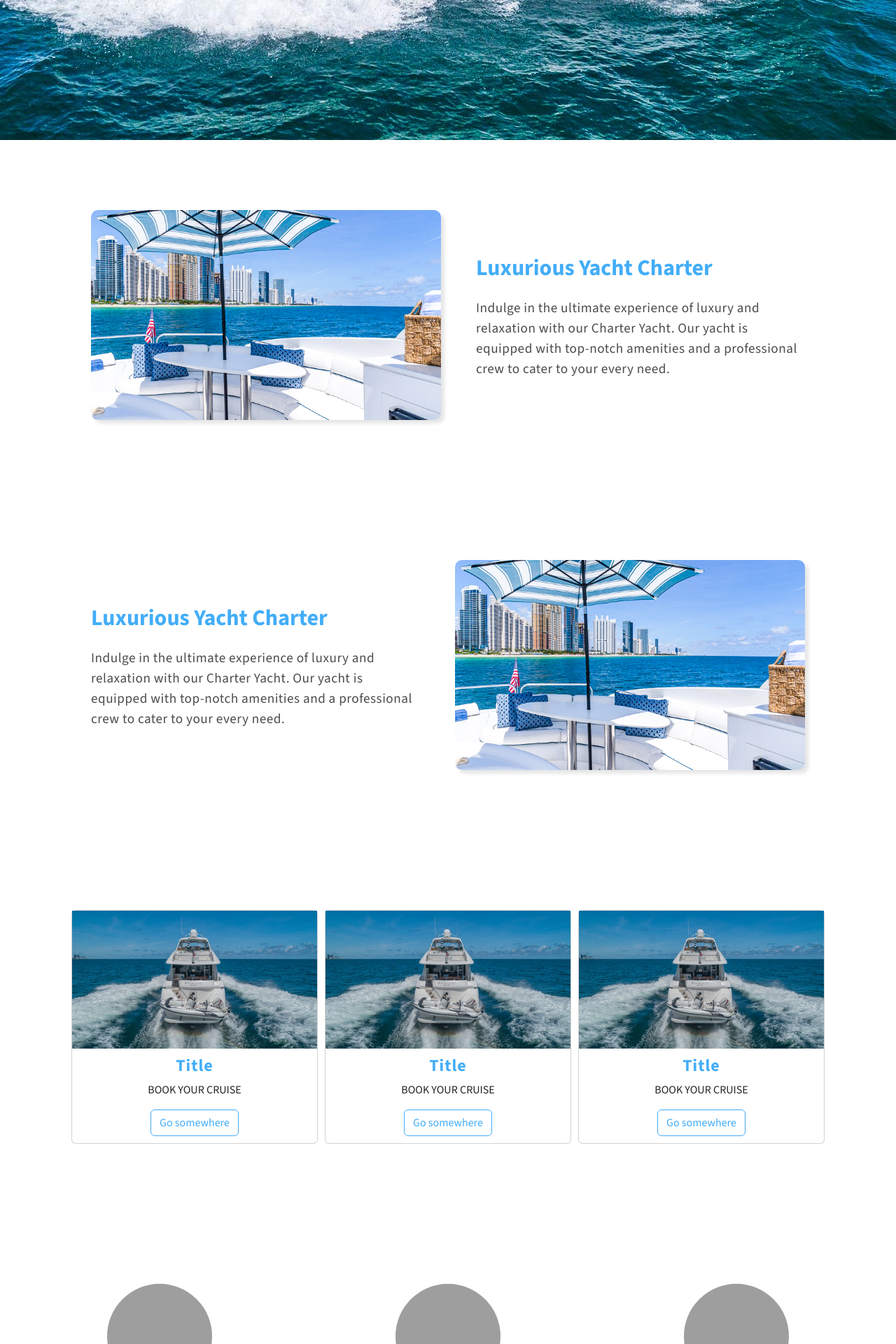
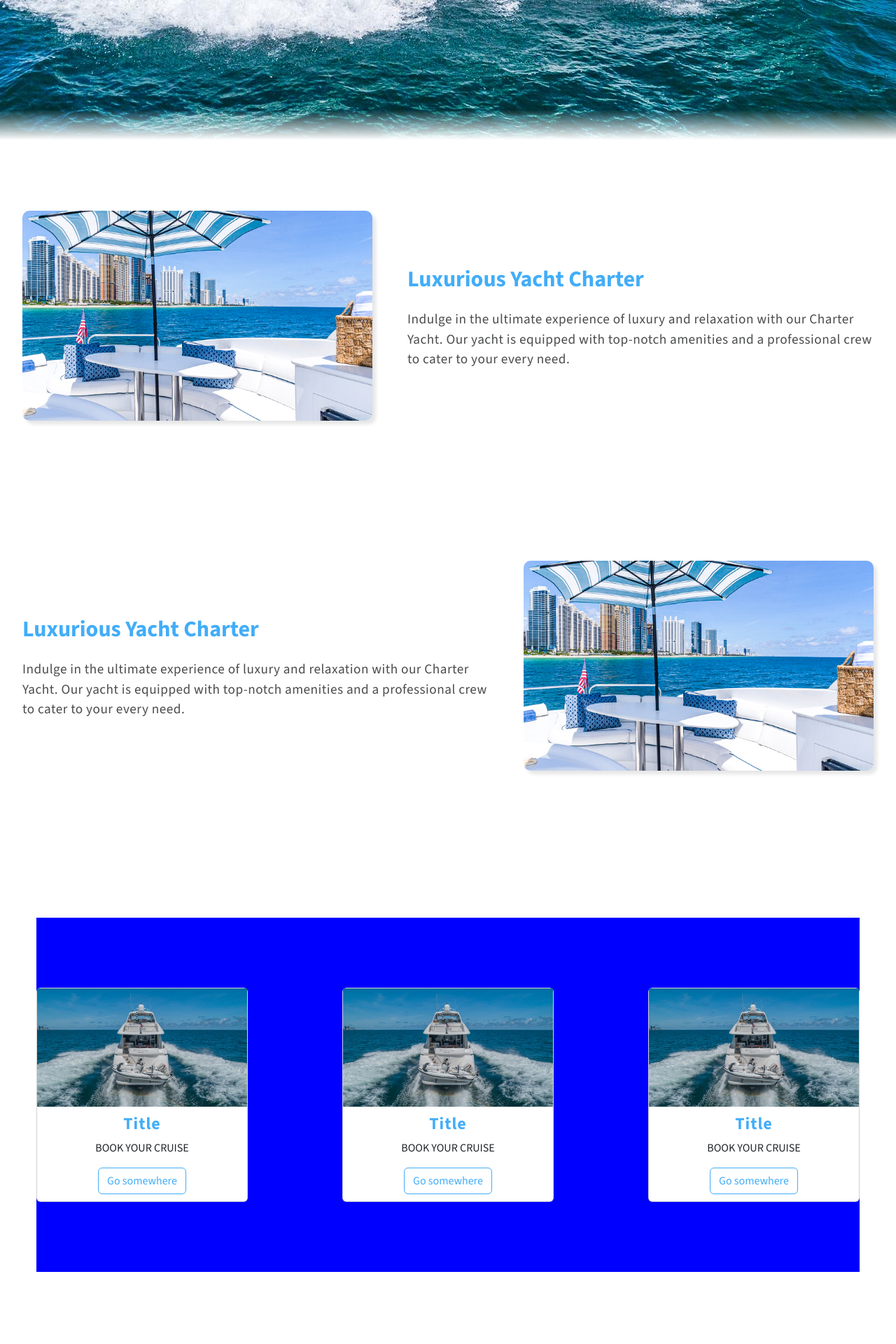
Before and after one commit to marceloaraujodev/charter, a Next.js app: page / in a window 1280 px wide. Shown: the part 880-2800 px from the top of the page at 70% size. Built offline with nearby package versions, Linux system fonts and the light colour scheme; grey boxes are pictures that could not be loaded; some icons are missing.

Commit message:
smooth scroll framer motion

```diff
--- a/app/layout.js
+++ b/app/layout.js
@@ -1,3 +1,4 @@
+// import SmoothScroll from '@/components/LenisLayout';
 import { Roboto, Source_Sans_3 } from 'next/font/google';
 import "bootstrap/dist/css/bootstrap.min.css";
 import "./globals.css";
@@ -27,7 +28,9 @@ export const metadata = {
 export default function RootLayout({ children }) {
   return (
     <html lang="en">
-      <body className={sourceSans3.className}>{children}</body>
+      <body className={sourceSans3.className}>
+      {children}
+      </body>
     </html>
   );
 }
--- a/components/BackgroundImg.module.css
+++ b/components/BackgroundImg.module.css
@@ -3,8 +3,7 @@
   left: 0;
   width: 100vw;
   height: 1080px;
-  background-color: orange;
-  background-image: url('../public/images/main.JPG');
+  background-image: linear-gradient(to bottom, rgba(255, 255, 255, 0) 96%, rgba(255, 255, 255, 1) 100%), url('../public/images/main.JPG');
   background-position: center;
   background-size: cover;
 }
--- a/components/Card.js
+++ b/components/Card.js
@@ -2,10 +2,6 @@ import classes from './Card.module.css';
 
 export default function Card({ title, description, image }) {
   return (
-    // <div className={classes.cardContainer}>
-    //   <div className={classes.cardPhoto}>{image}</div>
-    //   <div className={classes.cartDescription}>{description}</div>
-    // </div>
     <div className={`card ${classes.animation}`}>
       {image}
       <div className={classes.cardBody}>
--- a/components/Content.js
+++ b/components/Content.js
@@ -4,15 +4,47 @@ import HeroSectionImgRight from './HeroSectionImgRight';
 import Reviews from './Reviews';
 import HeroSection2 from './HeroSection2';
 import c from './Content.module.css';
+import { motion, useScroll, useSpring} from 'framer-motion';
+
 
 export default function Content() {
+  const { scrollYProgress } = useScroll();
+
+  const animationConfig = {
+    initial: { opacity: 0 },
+    whileInView: { opacity: 1, transition: { duration: 1.7 } },
+  };
+
   return (
     <>
       <div className={c.contentContainer}>
-      <HeroSectionImgLeft />
-      <HeroSectionImgRight />
-      <HeroSection2 />
-      <Reviews />
+      <motion.div
+        {...animationConfig}
+        style={{ y: scrollYProgress }}
+      >
+          <HeroSectionImgLeft />
+      </motion.div>
+
+      <motion.div
+        {...animationConfig}
+        style={{ y: scrollYProgress }}
+      >
+        <HeroSectionImgRight />
+      </motion.div>
+
+      <motion.div
+        {...animationConfig}
+        style={{ y: scrollYProgress }}
+      >
+        <HeroSection2 />
+      </motion.div>
+
+      <motion.div
+        {...animationConfig}
+        style={{ y: scrollYProgress }}
+      >
+        <Reviews />
+      </motion.div>
       </div>
     </>
   );
--- a/components/Content.module.css
+++ b/components/Content.module.css
@@ -1,4 +1,4 @@
 .contentContainer{
   width: 95%;
-
+  /* overflow: hidden; */
 }
--- a/components/HeroSection2.jsx
+++ b/components/HeroSection2.jsx
@@ -8,30 +8,30 @@ import c from './HeroSection2.module.css'
 export default function HeroSection2() {
   return (
 
-    <div className={c.mainContainer}>
-
+    <div className={c.container}>
+    <div className={c.contentContainer} >
     <section className={c.section}>
       <Card
         title={'Title'}
         description="BOOK YOUR CRUISE"
-        image={<Image src={boat} width={350} alt="boat" />}
+        image={<Image src={boat} width={300} alt="boat" />}
       />
     </section>
     <section className={c.section}>
       <Card
         title={'Title'}
         description="BOOK YOUR CRUISE"
-        image={<Image src={boat} width={350} alt="boat" />}
+        image={<Image src={boat} width={300} alt="boat" />}
       />
     </section>
     <section className={c.section}>
       <Card
         title={'Title'}
         description="BOOK YOUR CRUISE"
-        image={<Image src={boat} width={350} alt="boat" />}
+        image={<Image src={boat} width={300} alt="boat" />}
       />
     </section>
-
+    </div>
   </div>
 
   )
--- a/components/HeroSection2.module.css
+++ b/components/HeroSection2.module.css
@@ -1,17 +1,18 @@
 /* the main container controls everything inside the content.js its where you define the margin from the main image and from the footer */
-.mainContainer{
+.container{
   padding: 100px 20px;
   display: flex;
   justify-content: center;
-  gap: 10px;
-  overflow-x: auto;
 }
 .contentContainer {
   padding: 100px 0;
   height: 100%;
+  width: 100%;
   display: flex;
-  justify-content: center;
+  justify-content: space-between;
+  /* gap: 20px; */
   margin-top: 10px;
+  background-color: blue;
 }
 
 .section {
--- a/components/HeroSectionImgLeft.module.css
+++ b/components/HeroSectionImgLeft.module.css
@@ -1,23 +1,26 @@
 /* postion absolute from the body wich has relative position */
 .container{
+
   display: flex;
   justify-content: center
 }
 .contentContainer{
   padding: 100px 0;
+
 }
 .heroRow{
   display: flex;
   gap: 50px;
+
 }
 .left{
-  width: 500px;
+  /* width: 500px; */
 }
 .right{
   display: flex;
   justify-content: center;
   flex-direction: column;
-  width: 470px;
+  /* width: 470px; */
 }
 .title{
   font-size: 2rem;
--- a/components/HeroSectionImgRight.module.css
+++ b/components/HeroSectionImgRight.module.css
@@ -1,20 +1,21 @@
 .container{
+
   display: flex;
-  justify-content: center
+  justify-content: center;
 }
 .contentContainer{
   padding: 100px 0;
+  /* width: 90%; controls width of the content */
 }
 .heroRow{
   display: flex;
   gap: 50px;
-
 }
 .left{
   display: flex;
   justify-content: center;
   flex-direction: column;
-  width: 470px;
+  /* width: 470px; */
 }
 .right{
   width: 500px;
```
Also changed, not shown: components/MainLayout.js (+13 -10 lines), components/MainLayout.module.css (added).
